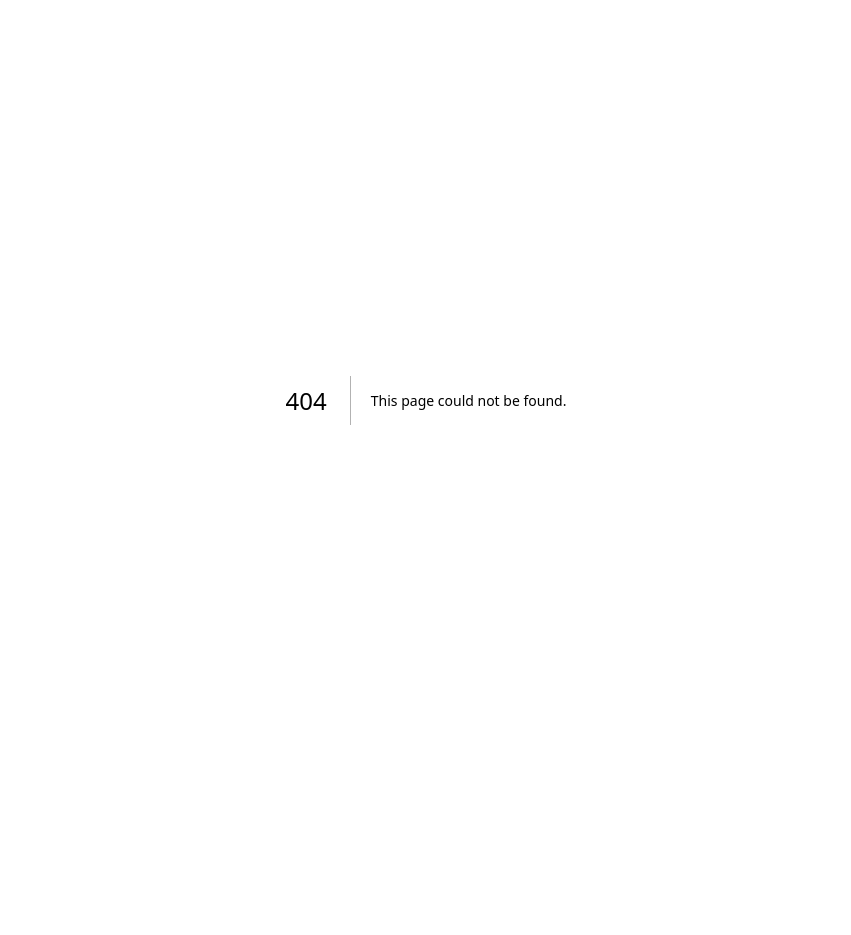
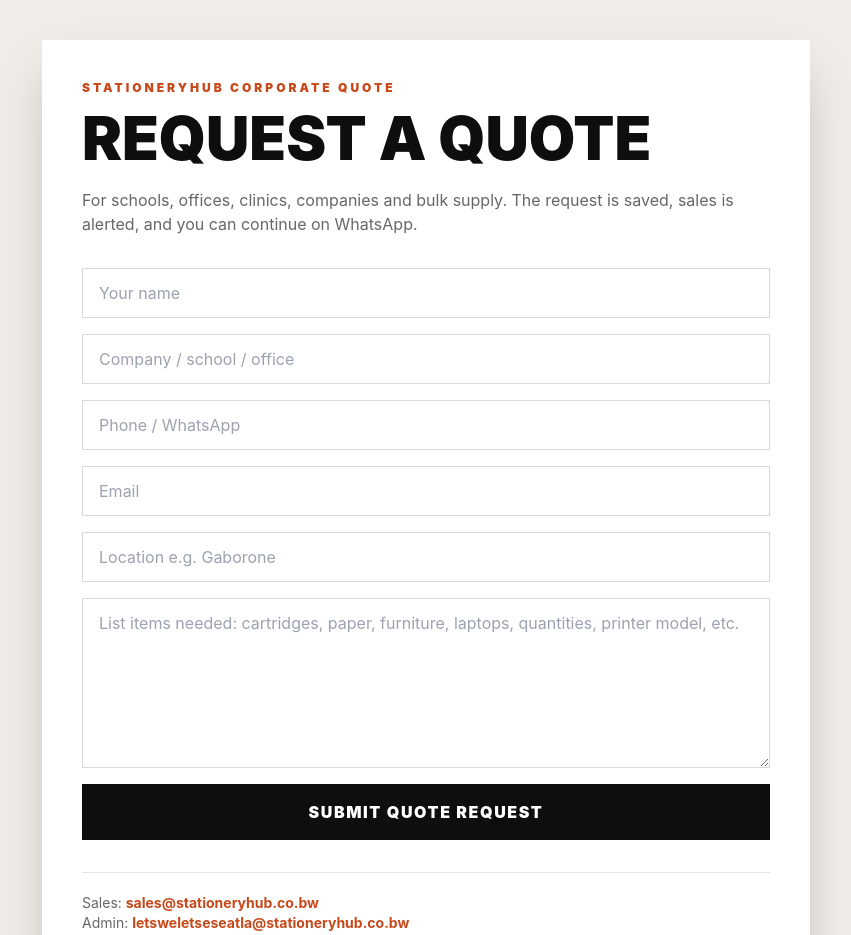
Before and after one commit to Letsweletse/StationeryHub-template, a Next.js app: page /quote in a window 1280 px wide. Before the commit this address had no page. Shown: the top 935 px of the page, without its empty margins (214-1065 px from the left). Before the commit the page ends 800 px from the top, so only its background shows below. Built offline with nearby package versions, Linux system fonts and the light colour scheme.

Commit message:
Add quote request sales page

```diff
--- /dev/null
+++ b/app/quote/page.tsx
@@ -0,0 +1,70 @@
+'use client';
+
+import { FormEvent, useState } from 'react';
+
+export default function QuotePage() {
+  const [loading, setLoading] = useState(false);
+  const [message, setMessage] = useState('');
+
+  async function submitQuote(event: FormEvent<HTMLFormElement>) {
+    event.preventDefault();
+    setLoading(true);
+    setMessage('');
+
+    const form = new FormData(event.currentTarget);
+    const payload = {
+      fullName: String(form.get('fullName') || ''),
+      companyName: String(form.get('companyName') || ''),
+      phone: String(form.get('phone') || ''),
+      email: String(form.get('email') || ''),
+      location: String(form.get('location') || ''),
+      requestedItems: String(form.get('requestedItems') || ''),
+    };
+
+    const response = await fetch('/api/quote-request', {
+      method: 'POST',
+      headers: { 'Content-Type': 'application/json' },
+      body: JSON.stringify(payload),
+    });
+
+    if (response.ok) {
+      const text = encodeURIComponent(`Hello StationeryHub, I submitted a quote request. Name: ${payload.fullName}. Company: ${payload.companyName}. Phone: ${payload.phone}. Items: ${payload.requestedItems.slice(0, 200)}`);
+      window.open(`https://wa.me/26775560140?text=${text}`, '_blank', 'noopener,noreferrer');
+      setMessage('Quote request saved. WhatsApp opened so sales can continue with you.');
+      event.currentTarget.reset();
+    } else {
+      setMessage('Could not save quote request. Please WhatsApp +267 75 560 140.');
+    }
+
+    setLoading(false);
+  }
+
+  return (
+    <main className="min-h-screen bg-[#f0ede8] px-5 py-10 text-[#0e0e0e] lg:px-10">
+      <div className="mx-auto max-w-3xl bg-white p-6 shadow-2xl md:p-10">
+        <p className="text-xs font-black uppercase tracking-[0.25em] text-[#c8481a]">StationeryHub corporate quote</p>
+        <h1 className="mt-3 text-4xl font-black uppercase leading-none md:text-6xl">Request a quote</h1>
+        <p className="mt-5 text-black/60">For schools, offices, clinics, companies and bulk supply. The request is saved, sales is alerted, and you can continue on WhatsApp.</p>
+
+        <form onSubmit={submitQuote} className="mt-8 grid gap-4">
+          <input name="fullName" required placeholder="Your name" className="border border-black/15 px-4 py-3 outline-none focus:border-[#c8481a]" />
+          <input name="companyName" placeholder="Company / school / office" className="border border-black/15 px-4 py-3 outline-none focus:border-[#c8481a]" />
+          <input name="phone" required placeholder="Phone / WhatsApp" className="border border-black/15 px-4 py-3 outline-none focus:border-[#c8481a]" />
+          <input name="email" type="email" placeholder="Email" className="border border-black/15 px-4 py-3 outline-none focus:border-[#c8481a]" />
+          <input name="location" placeholder="Location e.g. Gaborone" className="border border-black/15 px-4 py-3 outline-none focus:border-[#c8481a]" />
+          <textarea name="requestedItems" required rows={6} placeholder="List items needed: cartridges, paper, furniture, laptops, quantities, printer model, etc." className="border border-black/15 px-4 py-3 outline-none focus:border-[#c8481a]" />
+          <button disabled={loading} className="bg-[#0e0e0e] px-6 py-4 font-black uppercase tracking-widest text-white transition hover:bg-[#c8481a] disabled:opacity-60">
+            {loading ? 'Saving...' : 'Submit quote request'}
+          </button>
+          {message && <p className="font-bold text-[#c8481a]">{message}</p>}
+        </form>
+
+        <div className="mt-8 border-t border-black/10 pt-5 text-sm text-black/60">
+          <p>Sales: <a className="font-bold text-[#c8481a]" href="mailto:sales@stationeryhub.co.bw">sales@stationeryhub.co.bw</a></p>
+          <p>Admin: <a className="font-bold text-[#c8481a]" href="mailto:letsweletseseatla@stationeryhub.co.bw">letsweletseseatla@stationeryhub.co.bw</a></p>
+          <p>WhatsApp: +267 75 560 140 / +267 72 347 712</p>
+        </div>
+      </div>
+    </main>
+  );
+}
```
